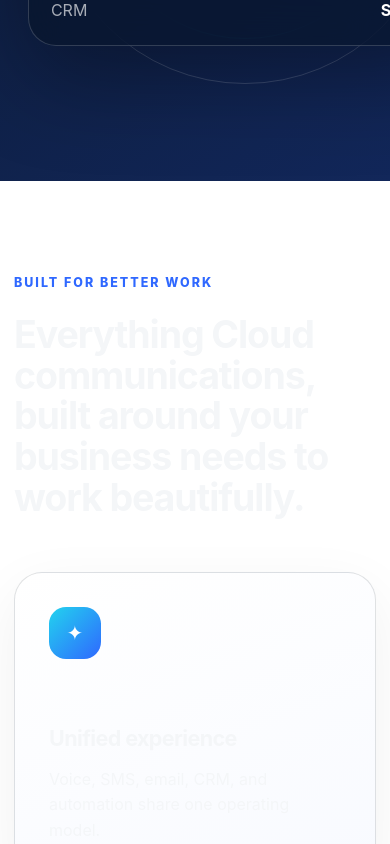
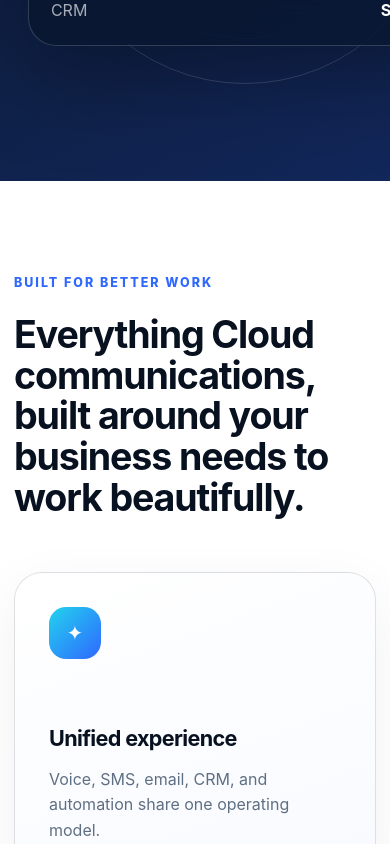
Before and after one commit to appolon1908/Telnexa-web, a Nuxt app: page / in a window 390 px wide. Shown: the part 1156-2000 px from the top of the page. Built offline with nearby package versions, Linux system fonts and the light colour scheme.

Commit message:
fix(ui): preserve light-section contrast and mobile navigation

```diff
--- a/app/assets/css/horizon.css
+++ b/app/assets/css/horizon.css
@@ -105,14 +105,16 @@ html[data-horizon-root] > body {
 [data-horizon-root] *::after { box-sizing: border-box; }
 
 [data-horizon-root] :where(h1,h2,h3,h4,h5,h6) {
-  color: var(--hz-text);
   font-family: var(--hz-font-display);
   letter-spacing: -.03em;
   line-height: 1.08;
   text-wrap: balance;
 }
 
-[data-horizon-root] :where(p,li,dd) { color: inherit; }
+/* Legacy page sections keep their light-surface foregrounds. */
+#main-content { color: var(--ink); color-scheme: light; }
+:where(.hz-site-header,.hz-site-footer) :where(h1,h2,h3,h4,h5,h6) { color: var(--hz-text); }
+:where(.hz-site-header,.hz-site-footer) :where(p,li,dd) { color: inherit; }
 [data-horizon-root] :where(a) { color: inherit; text-underline-offset: .18em; }
 [data-horizon-root] :where(img,svg,video,canvas) { max-width: 100%; }
 [data-horizon-root] :where(button,input,select,textarea) { font: inherit; }
@@ -365,7 +367,7 @@ html[data-horizon-root] > body {
 @media (max-width:48rem) {
   .hz-site-header__inner { min-height:4rem; }
   .hz-brand__domain { display:none; }
-  .hz-header-actions .hz-button--secondary { display:none; }
+  .hz-header-actions .hz-button--secondary:not(.hz-menu-button) { display:none; }
   .hz-site-footer__grid { grid-template-columns:1fr; }
   .hz-site-footer__intro { grid-column:auto; }
   .hz-site-footer__bottom { align-items:flex-start; flex-direction:column; }
```
